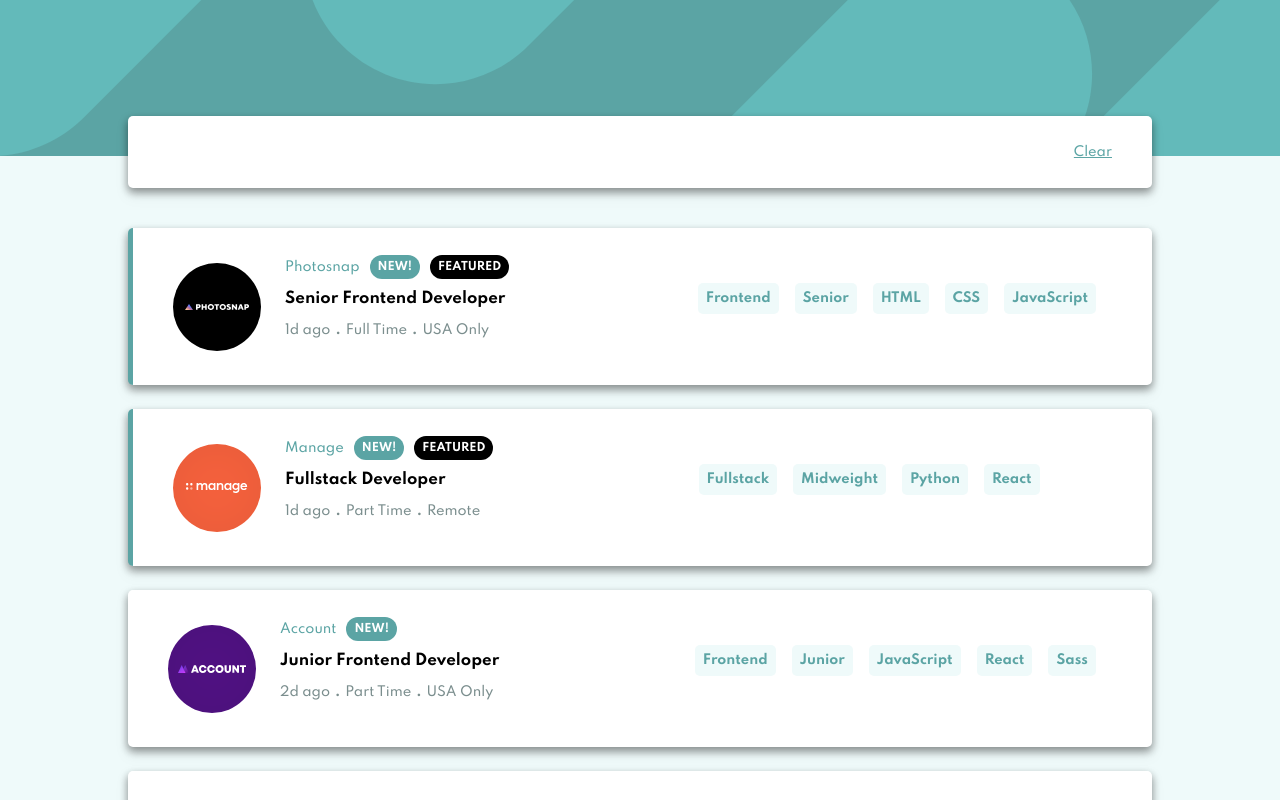
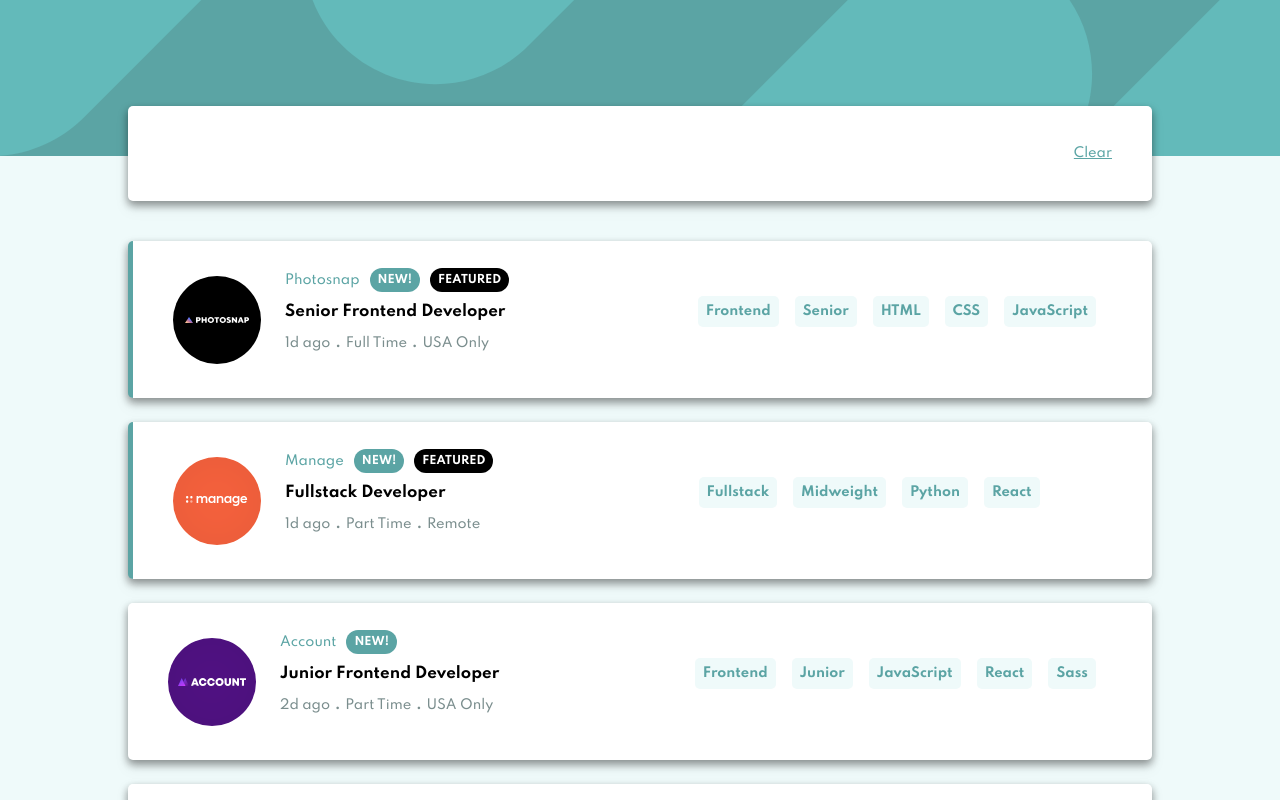
Before and after one commit to nityagulati/job-listings-app, a Vue app: page / in a window 1280 px wide. Shown: the top 800 px of the page. Built offline with nearby package versions, Linux system fonts and the light colour scheme.

Commit message:
update filter bar styles

```diff
--- a/src/assets/styles/_filter-bar.scss
+++ b/src/assets/styles/_filter-bar.scss
@@ -1,12 +1,12 @@
 .filter-bar {
-    height: 120px;
-    margin: -40px auto 40px;
-    padding: 20px 40px;
+    margin: -30px auto 40px;
+    padding: 20px;
     justify-content: space-between;
     align-items: center;
 
-    @include mq($width-lg) {
-        height: 72px;
+    @include mq($width-md) {
+        margin-top: -50px;
+        padding: 40px;
     }
 }
 
@@ -20,6 +20,7 @@
 span.tag.filter-tag {
     cursor: default;
     padding-right: 0;
+    margin: 0;
 
     &:hover {
         background: $color--base;
@@ -40,3 +41,10 @@ span.tag.filter-tag {
         background: #000000;
     }
 }
+
+.tag-container {
+    display: flex;
+    flex-wrap: wrap;
+    column-gap: 15px;
+    row-gap: 15px;
+}
```
